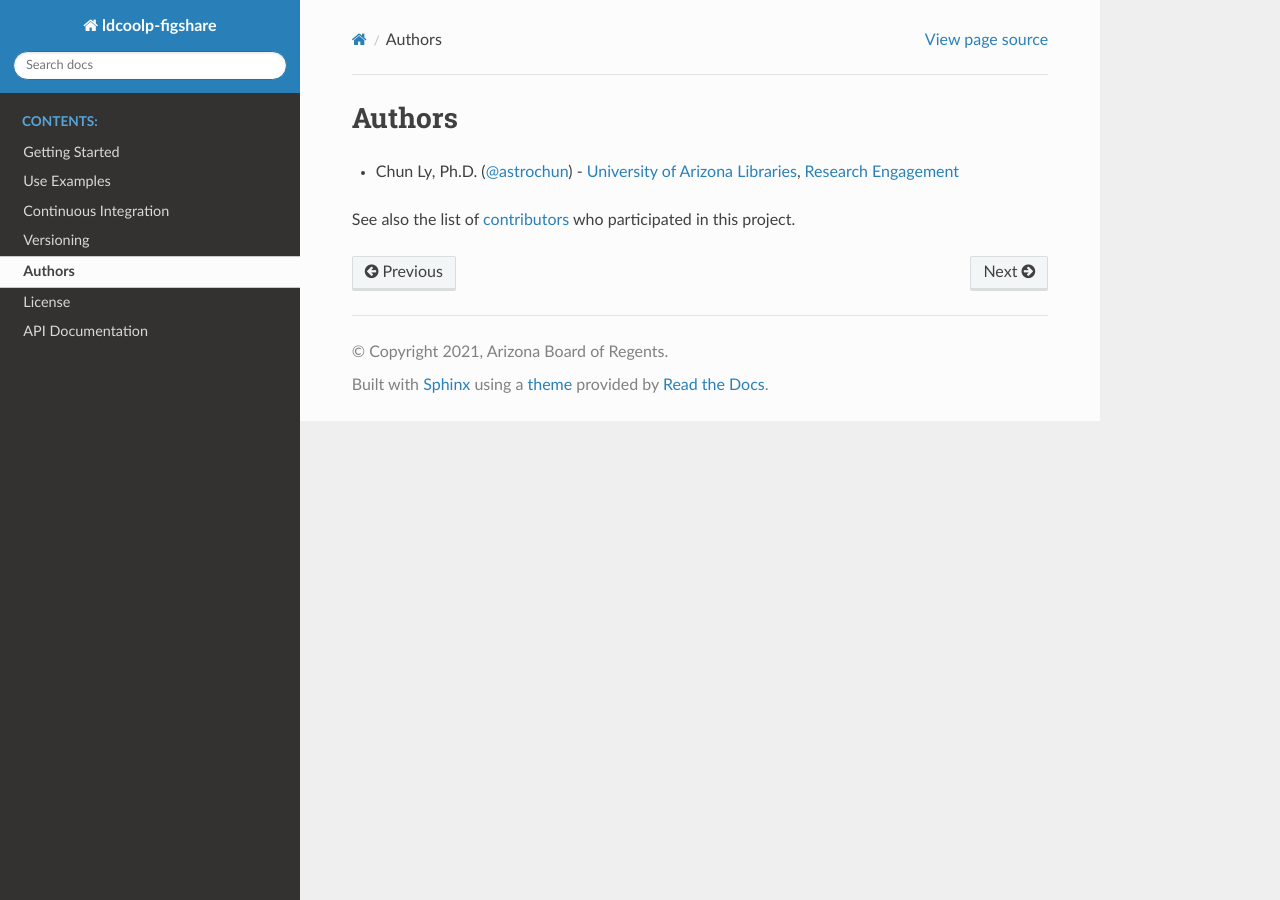
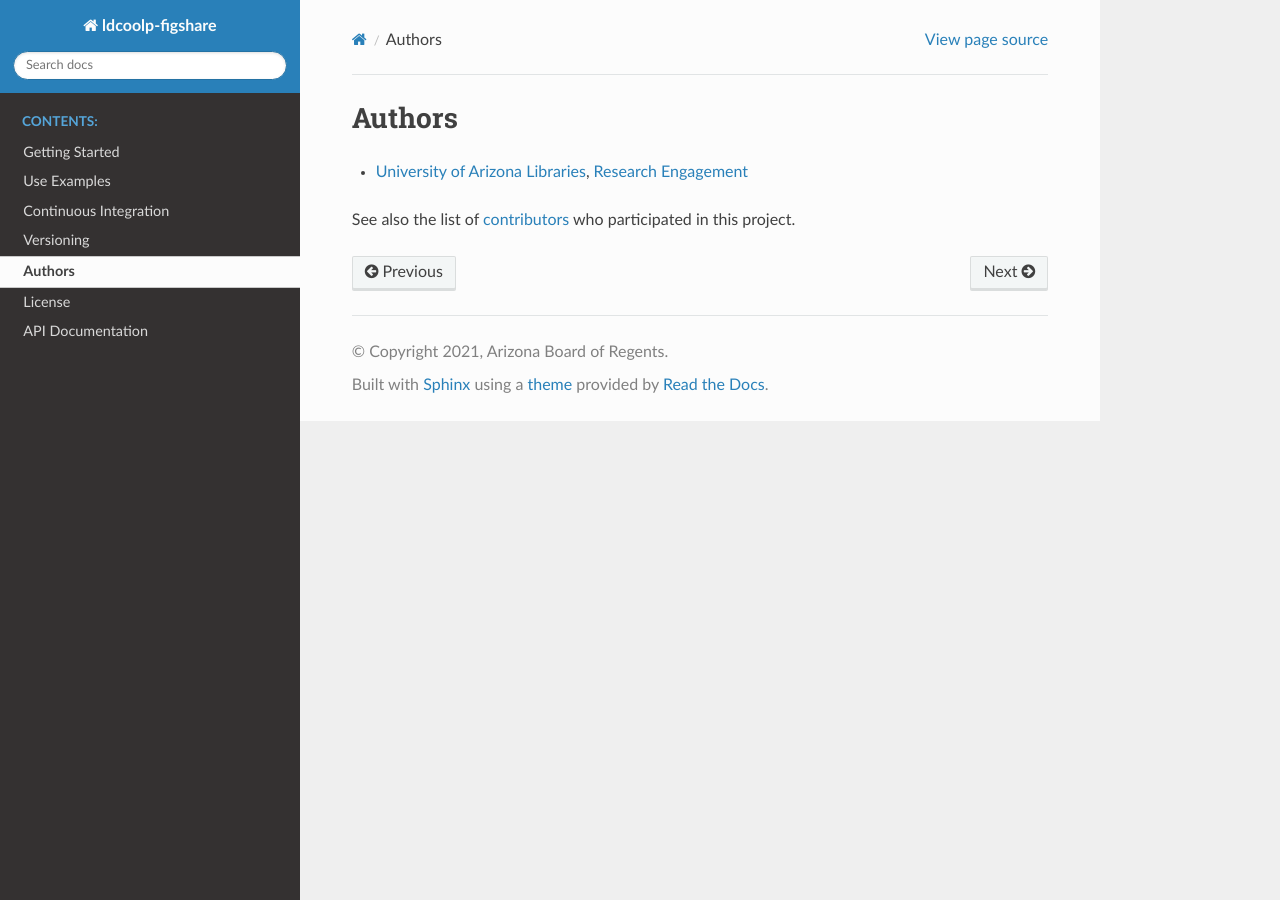
Before and after one commit to UAL-RE/ldcoolp-figshare, a Sphinx documentation site: the page built from docs/source/authors.rst, in a window 1280 px wide. Built offline with Sphinx 7.4.7 and the Read the Docs theme 3.1.0, drawn with Linux system fonts in a browser that asks for light colours.

Commit message:
Update docs author to UAL-RE

```diff
--- a/docs/source/authors.rst
+++ b/docs/source/authors.rst
@@ -1,11 +1,9 @@
 Authors
 -------
 
--  Chun Ly, Ph.D. (`@astrochun`_) -
-   `University of Arizona Libraries`_, `Research Engagement`_
+-  `University of Arizona Libraries`_, `Research Engagement`_
 
 See also the list of :repo:`contributors <contributors>` who participated in this project.
 
-.. _@astrochun: http://www.github.com/astrochun
 .. _University of Arizona Libraries: https://github.com/ualibraries
 .. _Research Engagement: https://github.com/UAL-RE
```
